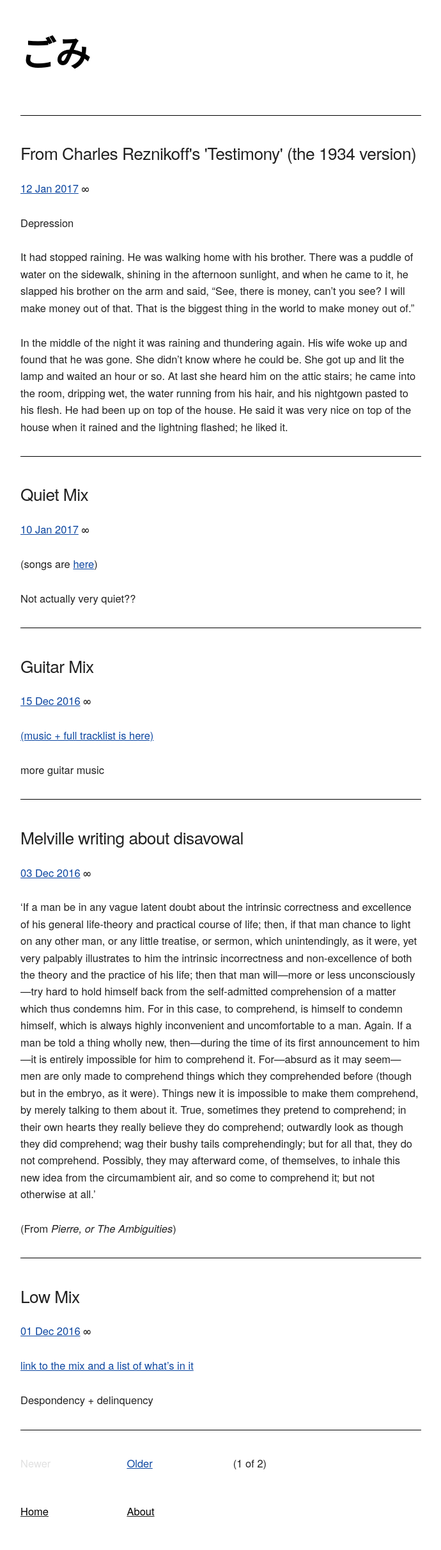
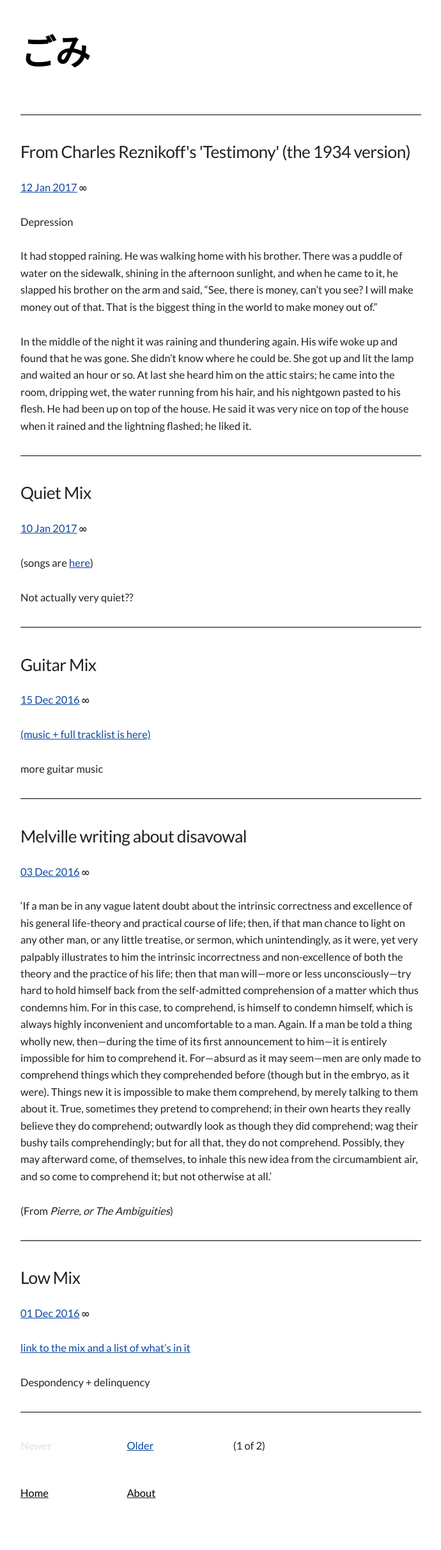
Before and after one commit to mt-trash/mt-trash.github.io, a Jekyll site: the page built from index.html, in a window 1280 px wide. Shown: the whole page at 64% size, without its empty margins (128-818 px from the left). Built offline with Jekyll 4.4.1, drawn with Linux system fonts in a browser that asks for light colours; the list of posts is cut into pages by our own code; after the commit the page ends 2396 px from its top, so only the background shows below that.

Commit message:
font edit

```diff
--- a/_layouts/default.html
+++ b/_layouts/default.html
@@ -11,7 +11,7 @@
 
       <!-- FONT
       –––––––––––––––––––––––––––––––––––––––––––––––––– -->
-      <link href='https://fonts.googleapis.com/css?family=Open+Sans' rel='stylesheet' type='text/css'>
+      <link href='https://fonts.googleapis.com/css?family=Lato' rel='stylesheet' type='text/css'>
 
       <!-- CSS
       –––––––––––––––––––––––––––––––––––––––––––––––––– -->
--- a/css/skeleton.css
+++ b/css/skeleton.css
@@ -124,7 +124,7 @@
   font-size: 1.5em; /* currently ems cause chrome bug misinterpreting rems on body element */
   line-height: 1.6;
   font-weight: 400;
-  font-family: "Open+Sans", "HelveticaNeue", "Helvetica Neue", Helvetica, Arial, sans-serif;
+  font-family: "Lato", "HelveticaNeue", "Helvetica Neue", Helvetica, Arial, sans-serif;
   color: #222222; }
 
 
```
